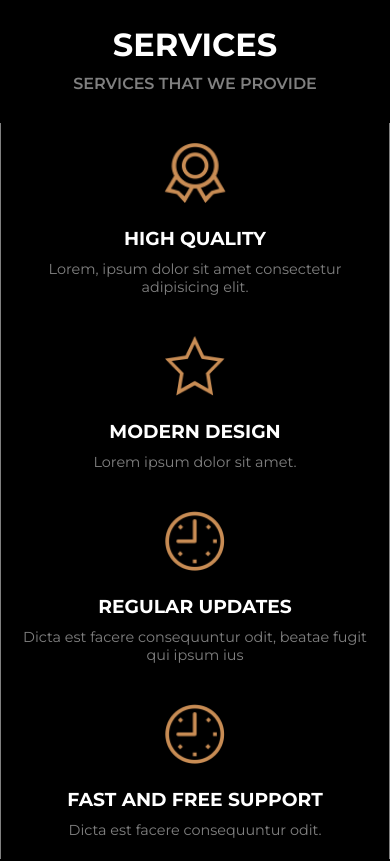
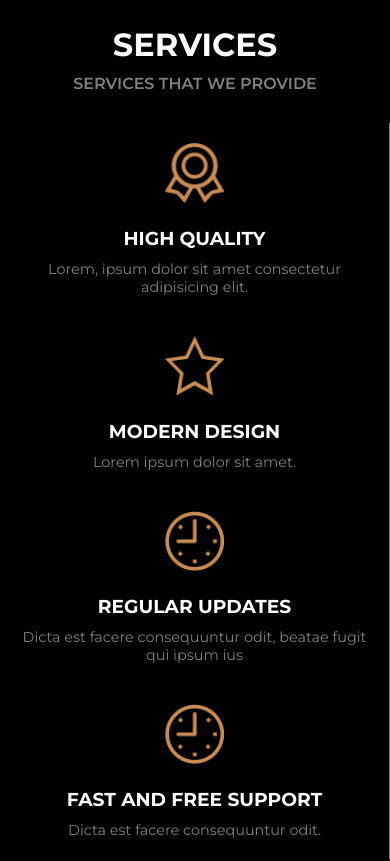
Before and after one commit to RatoRising/curso_html-css_B7WEB_awax_page, a plain HTML site: page index.html in a window 390 px wide. Shown: the part 1580-2441 px from the top of the page. Drawn offline with Linux system fonts and the light colour scheme.

Commit message:
Correção de borda em item da seção de serviços

```diff
--- a/assets/css/style.css
+++ b/assets/css/style.css
@@ -441,7 +441,11 @@ body {
    font-size: .9rem;
 }
 
-
+@media (max-width: 1050px) {
+   .c-services .c-services__innerblock:nth-child(3) {
+      border-left: 0;
+   }
+}
 
 
 
```
